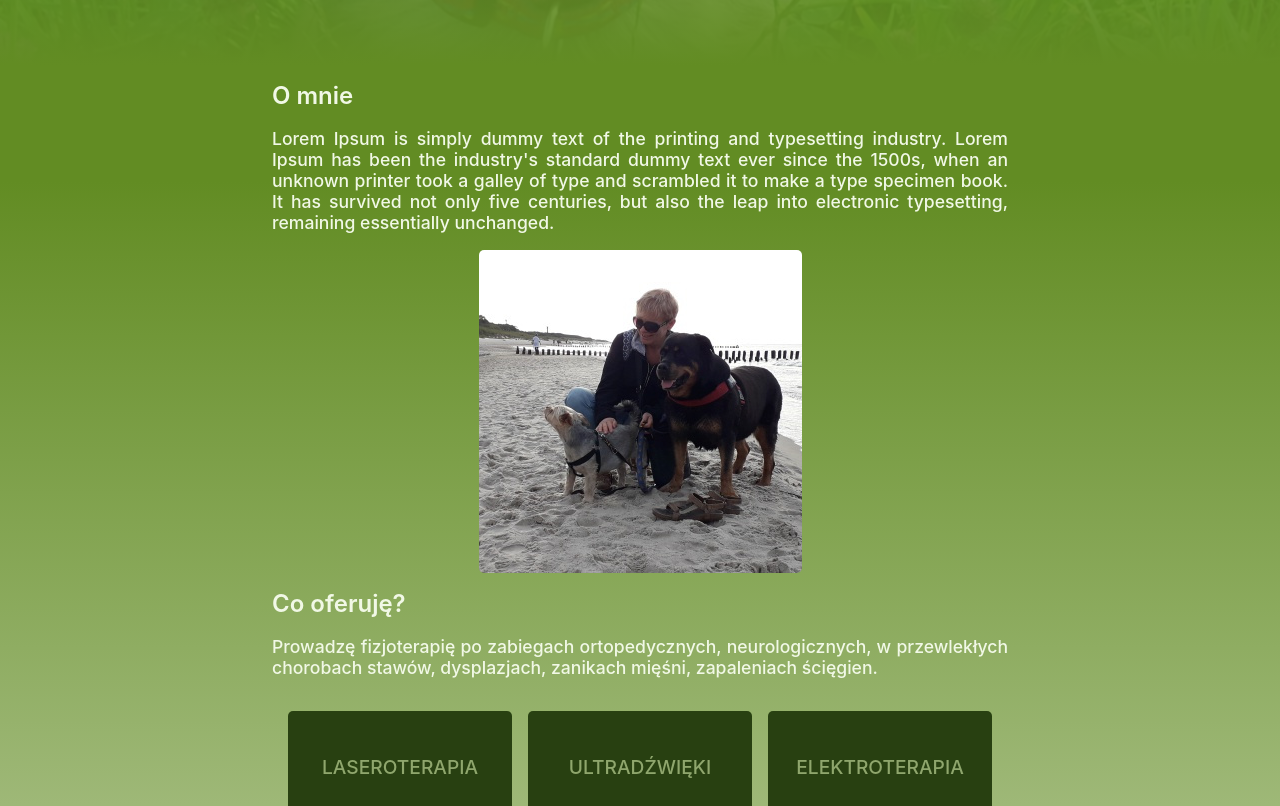
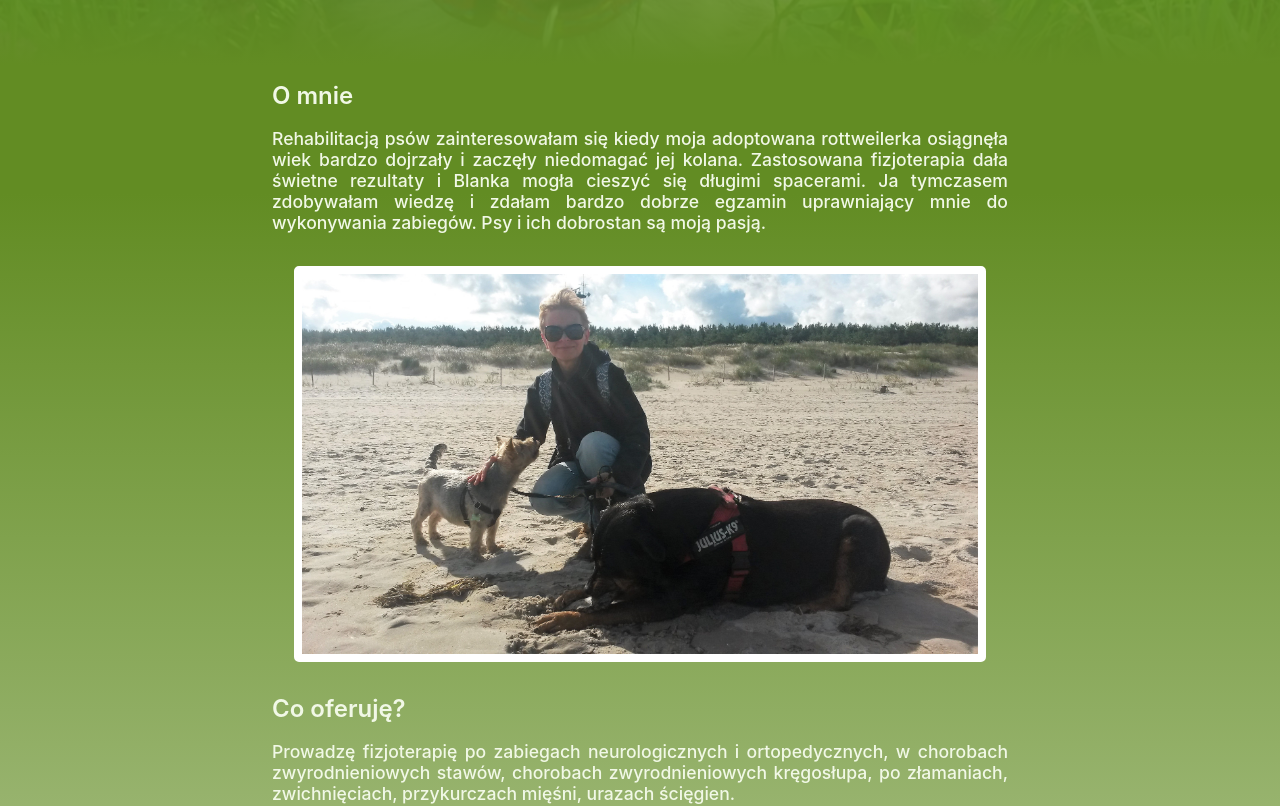
Before and after one commit to agapoli89/Fizjo-for-dogs, a React (Create React App) app: page / in a window 1280 px wide. Shown: the part 680-1486 px from the top of the page. Built offline with nearby package versions, Linux system fonts and the light colour scheme.

Commit message:
Second version - correction

```diff
--- a/src/Components/AboutMe/AboutMe.js
+++ b/src/Components/AboutMe/AboutMe.js
@@ -1,11 +1,11 @@
-import MyPhoto from '../../images/about-me.jpg';
+import MyPhoto from '../../images/about-me2.jpg';
 import './AboutMe.scss';
 
 const AboutMe = () => {
     return (
         <div className="about-me">
             <h2 className="main-content__header">O mnie</h2>
-            <p className="main-content__text">Lorem Ipsum is simply dummy text of the printing and typesetting industry. Lorem Ipsum has been the industry's standard dummy text ever since the 1500s, when an unknown printer took a galley of type and scrambled it to make a type specimen book. It has survived not only five centuries, but also the leap into electronic typesetting, remaining essentially unchanged. </p>
+            <p className="main-content__text">Rehabilitacją psów zainteresowałam się kiedy moja adoptowana rottweilerka osiągnęła wiek bardzo dojrzały i&nbsp;zaczęły niedomagać jej kolana. Zastosowana fizjoterapia dała świetne rezultaty i&nbsp;Blanka mogła cieszyć się długimi spacerami. Ja tymczasem zdobywałam wiedzę i&nbsp;zdałam bardzo dobrze egzamin uprawniający mnie do wykonywania zabiegów. Psy i&nbsp;ich dobrostan są moją pasją.</p>
             <div className="about-me__image-box"><img src={MyPhoto} alt="Me and my dogs"/></div>
         </div>
     );
--- a/src/Components/AboutMe/AboutMe.scss
+++ b/src/Components/AboutMe/AboutMe.scss
@@ -5,11 +5,17 @@
     margin-right: auto;
     margin-left: auto;
     &__image-box {
+
         display: flex;
         justify-content: center;
         border-radius: 5px;
+
         & img {
+            margin: 1rem 0 1rem;
+            max-width: 90%;
             border-radius: 5px;
+            border: solid 0.5rem white;
+            box-sizing: border-box;
         }
     }
     @include small {
--- a/src/Components/MyServices/MyServices.js
+++ b/src/Components/MyServices/MyServices.js
@@ -4,7 +4,7 @@ const MyServices = () => {
     return (
         <div className="my-services">
             <h2 className="main-content__header">Co oferuję?</h2>
-            <p className="main-content__text">Prowadzę fizjoterapię po zabiegach ortopedycznych, neurologicznych, w&nbsp;przewlekłych chorobach stawów, dysplazjach, zanikach mięśni, zapaleniach ścięgien.</p>
+            <p className="main-content__text">Prowadzę fizjoterapię po&nbsp;zabiegach neurologicznych i&nbsp;ortopedycznych, w&nbsp;chorobach  zwyrodnieniowych stawów, chorobach zwyrodnieniowych kręgosłupa,  po&nbsp;złamaniach, zwichnięciach, przykurczach mięśni, urazach ścięgien.</p>
             <div className="my-services__container">
                 <div className="my-services__item">LASEROTERAPIA</div>
                 <div className="my-services__item">ULTRADŹWIĘKI</div>
```
Also changed, not shown: src/images/about-me2.jpg (added).
